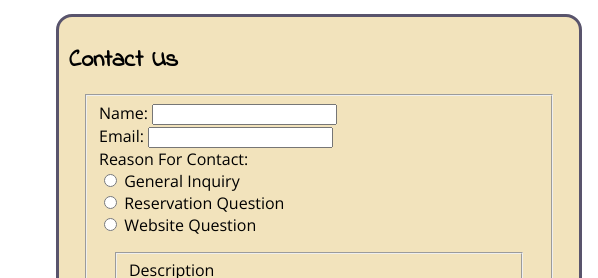
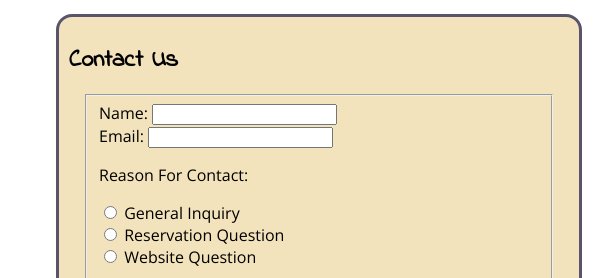
Before and after one commit to daxtonrrhoades/wdd130, a plain HTML site: page wwr/contact.html in a window 1280 px wide. Shown: the part 202-480 px from the top of the page, 0-598 px from the left. Drawn offline with nearby package versions, Linux system fonts and the light colour scheme.

Commit message:
updated contact us page

```diff
--- a/wwr/contact.html
+++ b/wwr/contact.html
@@ -40,7 +40,7 @@
                     <input type="text" name="email" id="email"><br>
                 </div>
                 <div class="form-item column1">
-                    <label for="contactreason">Reason For Contact:</label><br>
+                   <p>Reason For Contact:</p>
                     <input type="radio" name="contactreason" id="general">
                     <label for="general">General Inquiry</label><br>
                     <input type="radio" name="contactreason" id="reservation">
```
